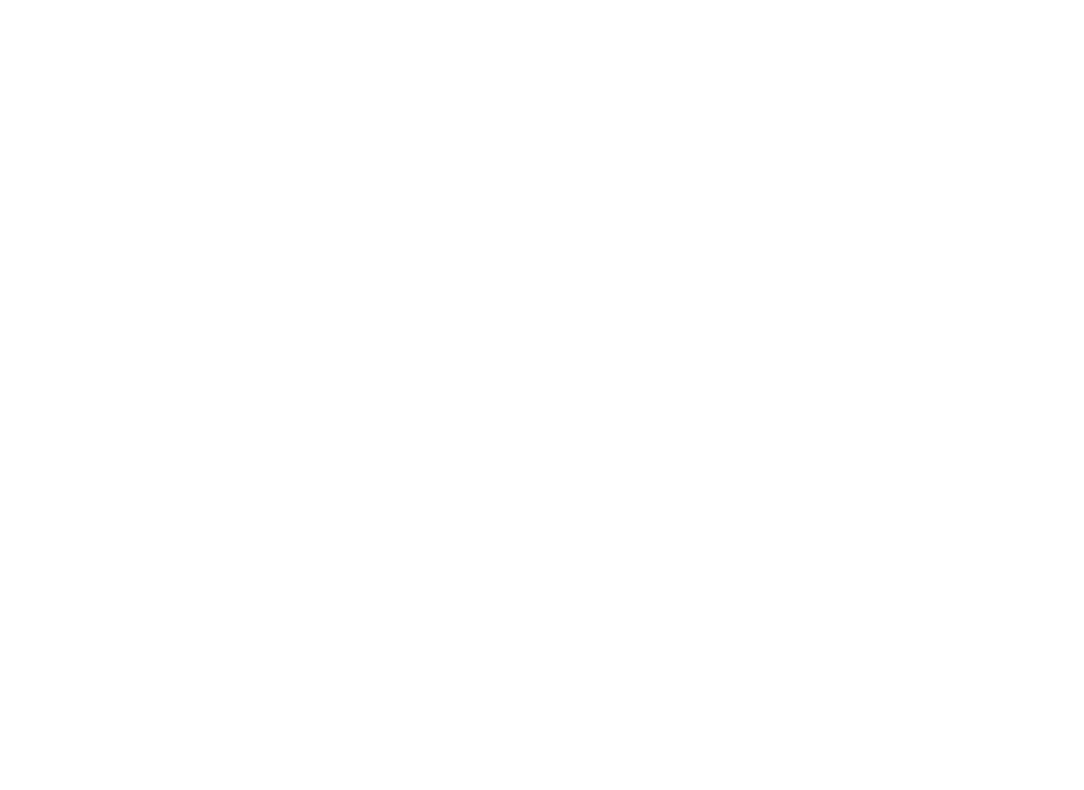
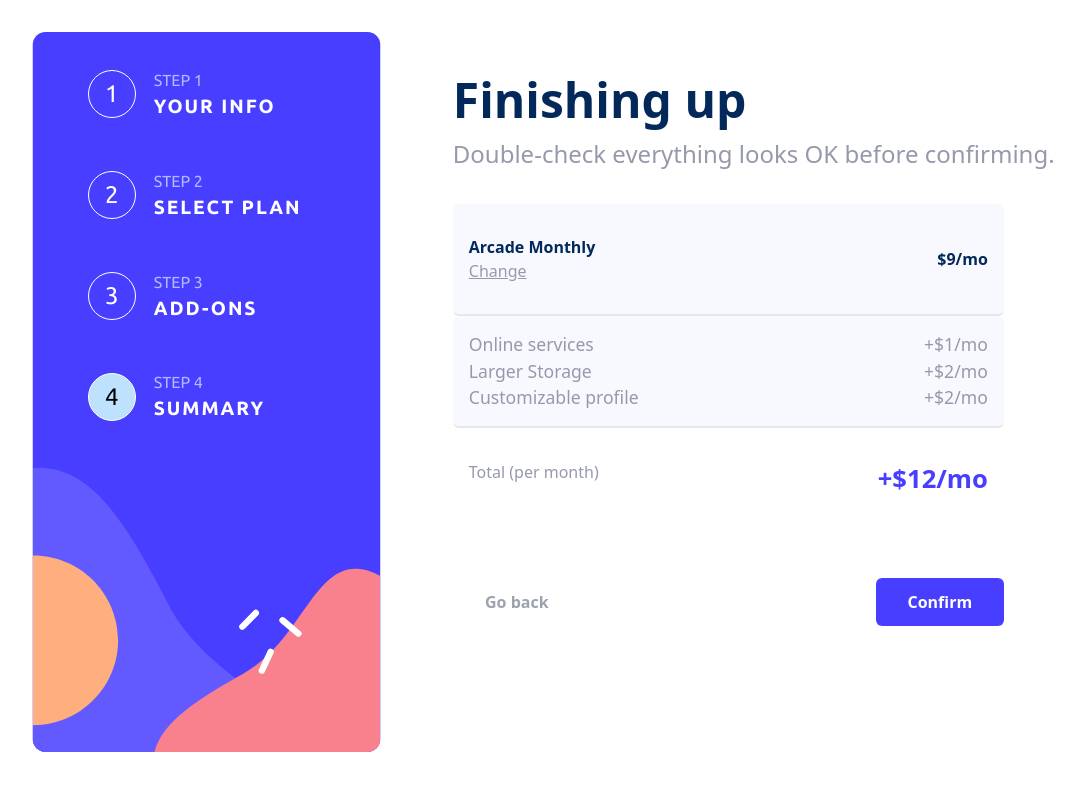
Before and after one commit to vinuman/Multi-step-form, a React (Create React App) app: page /#/finish in a window 1280 px wide. Before the commit this address had no page. Shown: the top 790 px of the page, without its empty margins (8-1092 px from the left). Built offline with nearby package versions, Linux system fonts and the light colour scheme.

Commit message:
desktop design

```diff
--- /dev/null
+++ b/src/AddOns.js
@@ -0,0 +1,84 @@
+import React from "react";
+import Sidebar from "./components/Sidebar";
+
+const AddOns = () => {
+  const highlight = 3;
+  return (
+    <>
+      <div className=" p-8 flex w-[100%]">
+        <Sidebar highlight={highlight} />
+        <div className="  w-[70%] pl-16 pt-8">
+          <h1 className="text-[3rem] font-bold text-[#022959]">Pick add-ons</h1>
+          <p className=" text-[#9699AA] text-[1.5rem] font-thin pb-8">
+            Add-ons help enhance your gaming experience.
+          </p>
+          <div className=" flex flex-col">
+            {/*  First div */}
+
+            <div className="flex border border-gray-300 w-[70%] h-[6rem] rounded-md items-center p-4 hover:border-[#483EFF] cursor-pointer mb-4">
+              <input
+                type="checkbox"
+                id="checkbox"
+                className="w-[1.2rem] h-[1.2rem] cursor-pointer rounded-md mr-8"
+              />
+              <div className=" flex flex-col  w-[50%]">
+                <h2 className="font-bold text-[1rem]">Online Service</h2>
+                <p className="text-[#9699AA] font-light">
+                  Access to multiplayer games
+                </p>
+              </div>
+              <p className="text-[#483EFF] pl-24">+$10/yr</p>
+            </div>
+
+            {/* First div ends */}
+
+            {/* Second Div */}
+            <div className="flex border border-gray-300 w-[70%] h-[6rem] rounded-md items-center p-4 hover:border-[#483EFF] cursor-pointer mb-4">
+              <input
+                type="checkbox"
+                id="checkbox"
+                className="w-[1.2rem] h-[1.2rem] cursor-pointer rounded-md mr-8"
+              />
+              <div className=" flex flex-col  w-[50%]">
+                <h2 className="font-bold text-[1rem]">Larger storage</h2>
+                <p className="text-[#9699AA] font-light">
+                  Extra 1TB of cloud save
+                </p>
+              </div>
+              <p className="text-[#483EFF] pl-24">+$20/yr</p>
+            </div>
+
+            {/*  Second div ends */}
+
+            {/* Third Div */}
+            <div className="flex border border-gray-300 w-[70%] h-[6rem] rounded-md items-center p-4 hover:border-[#483EFF] cursor-pointer mb-4">
+              <input
+                type="checkbox"
+                id="checkbox"
+                className="w-[1.2rem] h-[1.2rem] cursor-pointer rounded-md mr-8"
+              />
+              <div className=" flex flex-col  w-[50%]">
+                <h2 className="font-bold text-[1rem]">Customizable profile</h2>
+                <p className="text-[#9699AA] font-light">
+                  Custom theme on your profile
+                </p>
+              </div>
+              <p className="text-[#483EFF] pl-24">+$20/yr</p>
+            </div>
+            {/* Third Div Ends */}
+            <div className="flex justify-between  w-[70%] pt-16">
+              <button className=" bg-white w-[8rem] h-[3rem] text-gray-400 rounded-md font-bold  ">
+                Go back
+              </button>
+              <button className="bg-[#022959] w-[8rem] h-[3rem] text-white rounded-md font-bold ">
+                next step
+              </button>
+            </div>
+          </div>
+        </div>
+      </div>
+    </>
+  );
+};
+
+export default AddOns;
--- a/src/App.js
+++ b/src/App.js
@@ -1,6 +1,8 @@
 import { Routes, Route } from "react-router-dom";
 import Home from "./Home";
 import SelectPlan from "./SelectPlan";
+import Addons from "./AddOns";
+import FinishUp from "./FinishUp";
 
 function App() {
   return (
@@ -9,6 +11,8 @@
         <Routes>
           <Route path="/" element={<Home />}></Route>
           <Route path="/selectplan" element={<SelectPlan />}></Route>
+          <Route path="/addons" element={<Addons />}></Route>
+          <Route path="/finish" element={<FinishUp />}></Route>
         </Routes>
       </div>
     </>
--- /dev/null
+++ b/src/FinishUp.js
@@ -0,0 +1,70 @@
+import React from "react";
+import Sidebar from "./components/Sidebar";
+
+const FinishUp = () => {
+  const highlight = 4;
+  return (
+    <>
+      <div className="p-8 flex w-[100%]">
+        <Sidebar highlight={highlight} />
+        <div className="  w-[70%] pl-16 pt-8">
+          <h1 className="text-[3rem] font-bold text-[#022959]">Finishing up</h1>
+          <p className=" text-[#9699AA] text-[1.5rem] font-thin pb-8">
+            Double-check everything looks OK before confirming.
+          </p>
+          <div className=" flex flex-col">
+            {/* First Div */}
+            <div className="flex w-[70%] h-[7rem] rounded-md p-4 justify-between items-center bg-[#F8F9FF] border-b-2">
+              <div className="flex flex-col">
+                <h2 className="font-bold text-[#022959] text-[1rem]">
+                  Arcade Monthly
+                </h2>
+                <p className="text-[#9699AA] underline cursor-pointer">
+                  Change
+                </p>
+              </div>
+              <h2 className="font-bold text-[#022959] text-[1rem]">$9/mo</h2>
+            </div>
+
+            {/* FIrs Div Ends*/}
+
+            {/* Second Div */}
+            <div className="flex w-[70%] h-[7rem] rounded-md p-4 justify-between items-center bg-[#F8F9FF] border-b-2">
+              <div className="flex flex-col">
+                <p className="text-[#9699AA] text-[1.1rem]">Online services</p>
+                <p className="text-[#9699AA] text-[1.1rem]">Larger Storage</p>
+                <p className="text-[#9699AA] text-[1.1rem]">
+                  Customizable profile
+                </p>
+              </div>
+              <div className="flex flex-col">
+                <p className="text-[#9699AA] text-[1.1rem]">+$1/mo</p>
+                <p className="text-[#9699AA] text-[1.1rem]">+$2/mo</p>
+                <p className="text-[#9699AA] text-[1.1rem]">+$2/mo</p>
+              </div>
+            </div>
+            {/* Second Div ENDS */}
+            {/* Total div */}
+            <div className="w-[70%] flex p-4 justify-between mt-4">
+              <p className="text-[#9699AA] font-[1.6rem]">Total (per month)</p>
+              <h1 className="text-[#483EFF] text-[1.6rem] font-extrabold">
+                +$12/mo
+              </h1>
+            </div>
+            {/* Total div ends */}
+            <div className="flex justify-between  w-[70%] pt-16">
+              <button className=" bg-white w-[8rem] h-[3rem] text-gray-400 rounded-md font-bold  ">
+                Go back
+              </button>
+              <button className="bg-[#483EFF] w-[8rem] h-[3rem] text-white rounded-md font-bold ">
+                Confirm
+              </button>
+            </div>
+          </div>
+        </div>
+      </div>
+    </>
+  );
+};
+
+export default FinishUp;
--- a/src/SelectPlan.js
+++ b/src/SelectPlan.js
@@ -80,7 +80,7 @@
               <h2 className=" pl-2 text-[1rem] font-bold">Yearly</h2>
             </div>
             <div className="flex justify-between  w-[70%] pt-16">
-              <button className=" bg-slate-400 w-[8rem] h-[3rem] text-white rounded-md font-bold  ">
+              <button className=" bg-white w-[8rem] h-[3rem] text-gray-400 rounded-md font-bold  ">
                 Go back
               </button>
               <button className="bg-[#022959] w-[8rem] h-[3rem] text-white rounded-md font-bold ">
```
